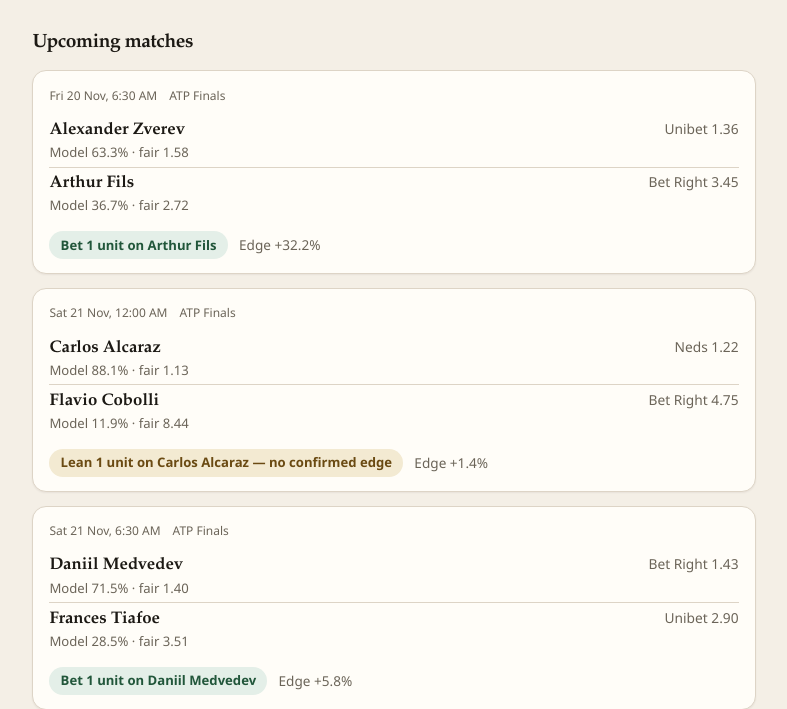
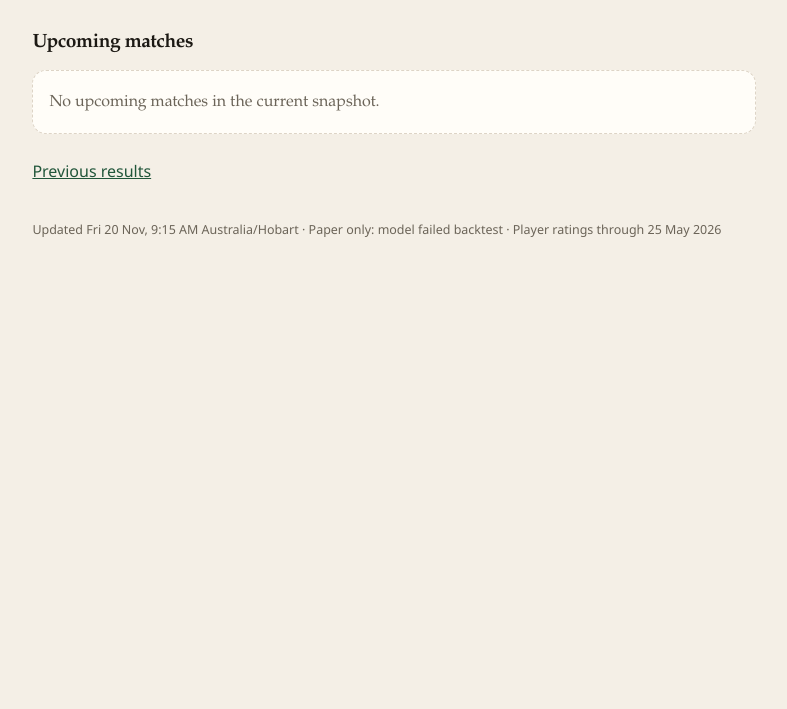
Before and after one commit to kerrycull/kc-tt-f5adfa, a plain HTML site: page index.html in a window 1280 px wide. Shown: the part 264-973 px from the top of the page, without its empty margins (246-1033 px from the left). After the commit the page ends 800 px from the top, so only its background shows below. Drawn offline with Linux system fonts and the light colour scheme.

Commit message:
Refresh 2026-11-20 09:15 AEDT

```diff
--- a/index.html
+++ b/index.html
@@ -26,73 +26,11 @@
     <section>
       <h2>Upcoming matches</h2>
       <div class="matches">
-        <article class="card">
-  <div class="eyebrow"><span>Fri 20 Nov, 6:30 AM</span> <span>ATP Finals</span></div>
-  <div class="player">
-    <div>
-      <div class="name">Alexander Zverev</div>
-      <div class="model">Model 63.3% · fair 1.58</div>
-    </div>
-    <div class="book">Unibet 1.36</div>
-  </div>
-  <div class="player">
-    <div>
-      <div class="name">Arthur Fils</div>
-      <div class="model">Model 36.7% · fair 2.72</div>
-    </div>
-    <div class="book">Bet Right 3.45</div>
-  </div>
-  <div class="action">
-    <span class="pill bet">Bet 1 unit on Arthur Fils</span>
-    <span class="edge">Edge +32.2%</span>
-  </div>
-</article>
-<article class="card">
-  <div class="eyebrow"><span>Sat 21 Nov, 12:00 AM</span> <span>ATP Finals</span></div>
-  <div class="player">
-    <div>
-      <div class="name">Carlos Alcaraz</div>
-      <div class="model">Model 88.1% · fair 1.13</div>
-    </div>
-    <div class="book">Neds 1.22</div>
-  </div>
-  <div class="player">
-    <div>
-      <div class="name">Flavio Cobolli</div>
-      <div class="model">Model 11.9% · fair 8.44</div>
-    </div>
-    <div class="book">Bet Right 4.75</div>
-  </div>
-  <div class="action">
-    <span class="pill lean">Lean 1 unit on Carlos Alcaraz — no confirmed edge</span>
-    <span class="edge">Edge +1.4%</span>
-  </div>
-</article>
-<article class="card">
-  <div class="eyebrow"><span>Sat 21 Nov, 6:30 AM</span> <span>ATP Finals</span></div>
-  <div class="player">
-    <div>
-      <div class="name">Daniil Medvedev</div>
-      <div class="model">Model 71.5% · fair 1.40</div>
-    </div>
-    <div class="book">Bet Right 1.43</div>
-  </div>
-  <div class="player">
-    <div>
-      <div class="name">Frances Tiafoe</div>
-      <div class="model">Model 28.5% · fair 3.51</div>
-    </div>
-    <div class="book">Unibet 2.90</div>
-  </div>
-  <div class="action">
-    <span class="pill bet">Bet 1 unit on Daniil Medvedev</span>
-    <span class="edge">Edge +5.8%</span>
-  </div>
-</article>
+        <p class="empty">No upcoming matches in the current snapshot.</p>
       </div>
     </section>
     <nav class="links"><a href="results.html">Previous results</a></nav>
-    <footer class="site">Updated Fri 20 Nov, 6:15 AM Australia/Hobart · Paper only: model failed backtest · Player ratings through 25 May 2026</footer>
+    <footer class="site">Updated Fri 20 Nov, 9:15 AM Australia/Hobart · Paper only: model failed backtest · Player ratings through 25 May 2026</footer>
   </div>
 </body>
 </html>
```
Also changed, not shown: results.html (+1 -1 lines).
